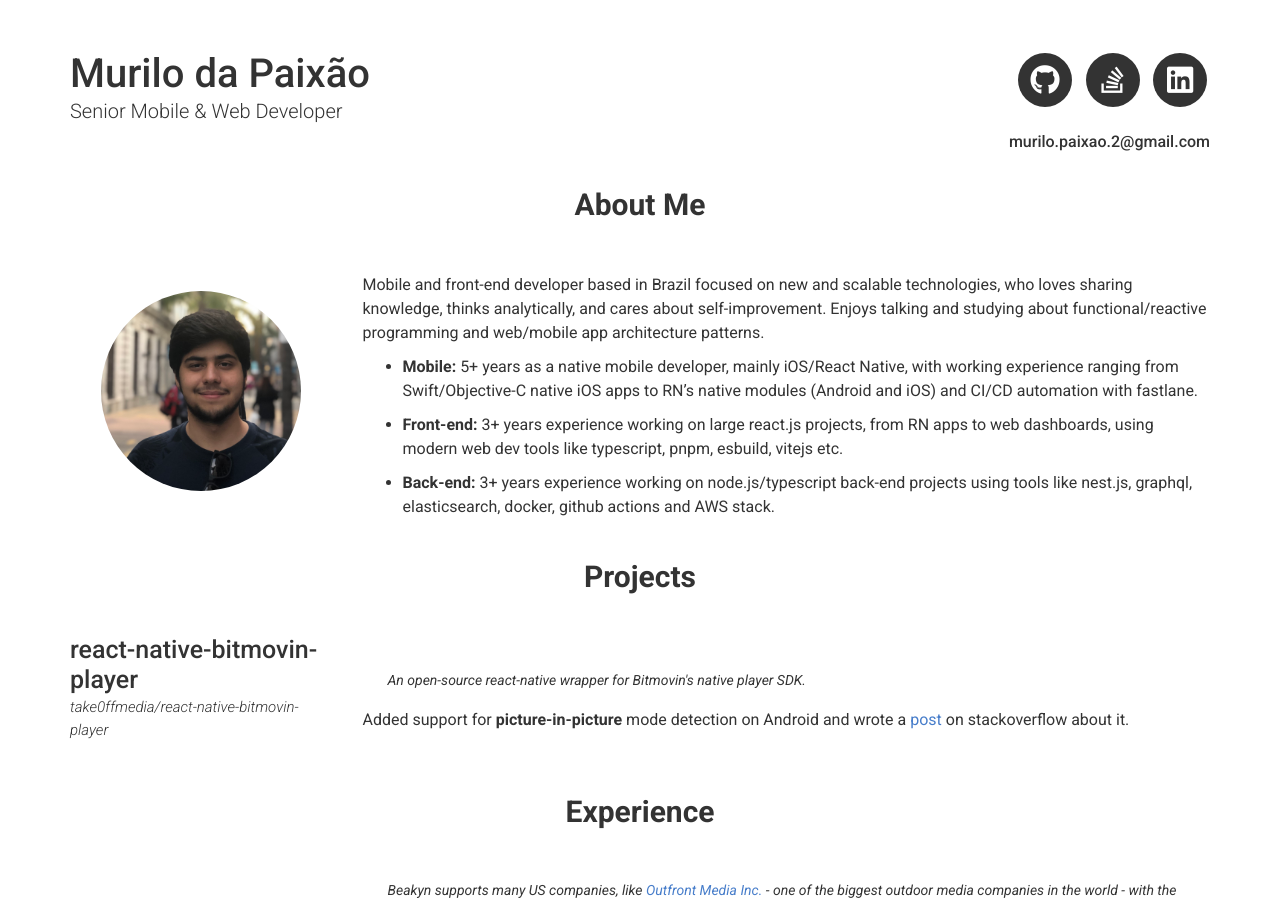
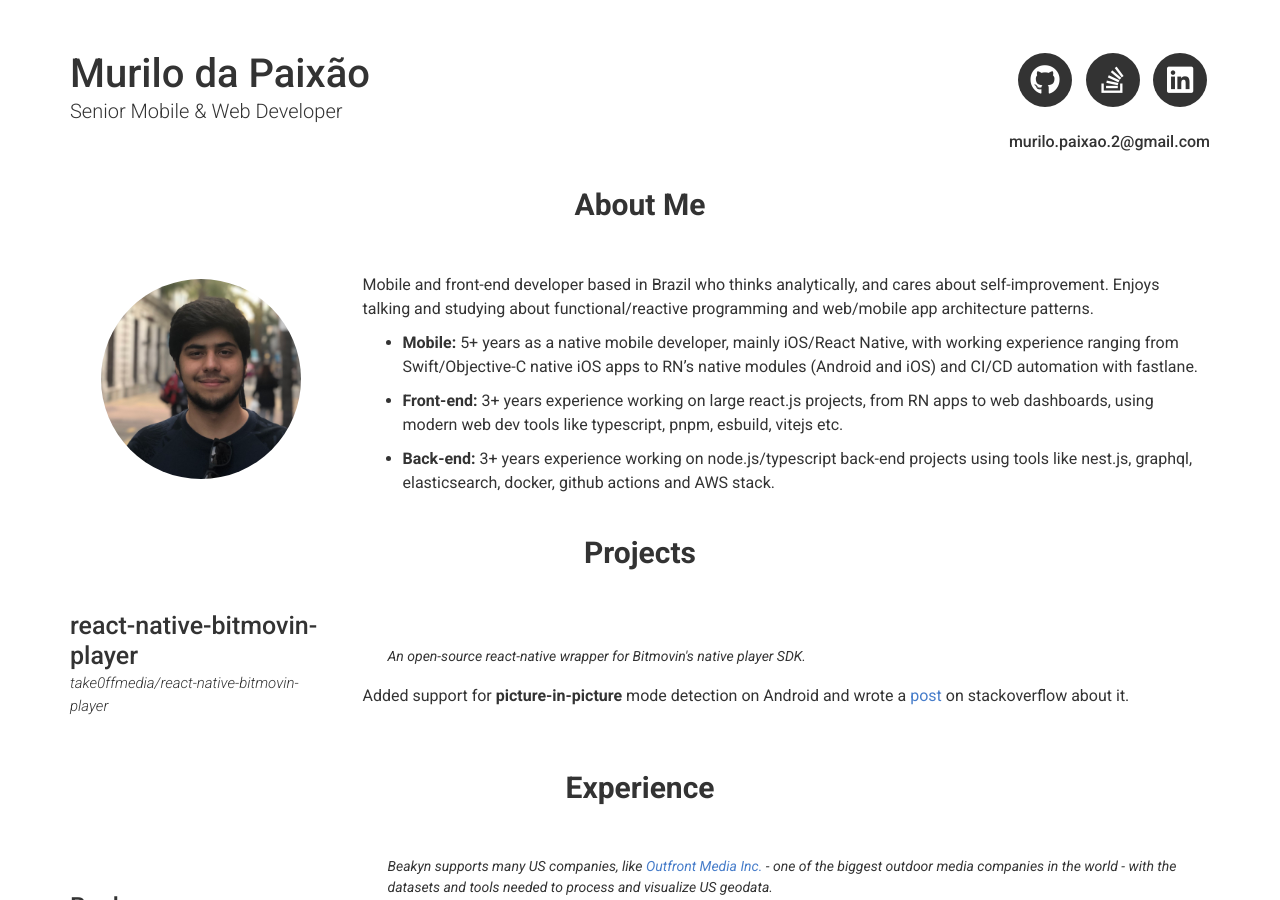
Before and after one commit to pogist/pogist.github.io, a Jekyll site: the page built from index.md, in a window 1280 px wide and 900 px high. Built offline with Jekyll 4.4.1, drawn with Linux system fonts in a browser that asks for light colours; nearby versions of some CDN libraries.

Commit message:
chore: cleanup description

```diff
--- a/_config.yml
+++ b/_config.yml
@@ -37,7 +37,7 @@ linkedin_username: pogist
 # about_title: About Me (Use this to override about section title)
 about_profile_image: images/profile.jpg
 about_content: | # this will include new lines to allow paragraphs
-  Mobile and front-end developer based in Brazil focused on new and scalable technologies, who loves sharing knowledge, thinks analytically, and cares about self-improvement. Enjoys talking and studying about functional/reactive programming and web/mobile app architecture patterns.<br />
+  Mobile and front-end developer based in Brazil who thinks analytically, and cares about self-improvement. Enjoys talking and studying about functional/reactive programming and web/mobile app architecture patterns.<br />
     - **Mobile:** 5+ years as a native mobile developer, mainly iOS/React Native, with working experience ranging
       from Swift/Objective-C native iOS apps to RN's native modules (Android and iOS) and CI/CD automation with fastlane.
     - **Front-end:** 3+ years experience working on large react.js projects, from RN apps to web dashboards,
```
